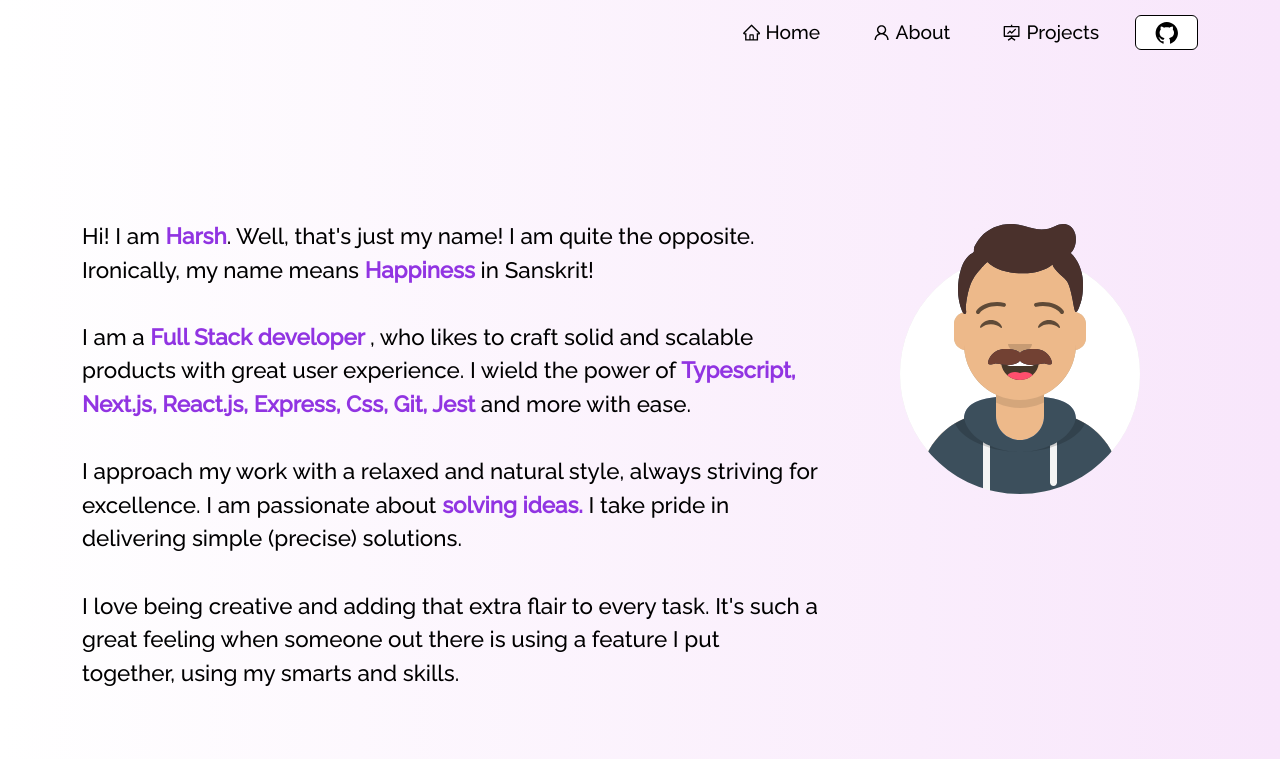
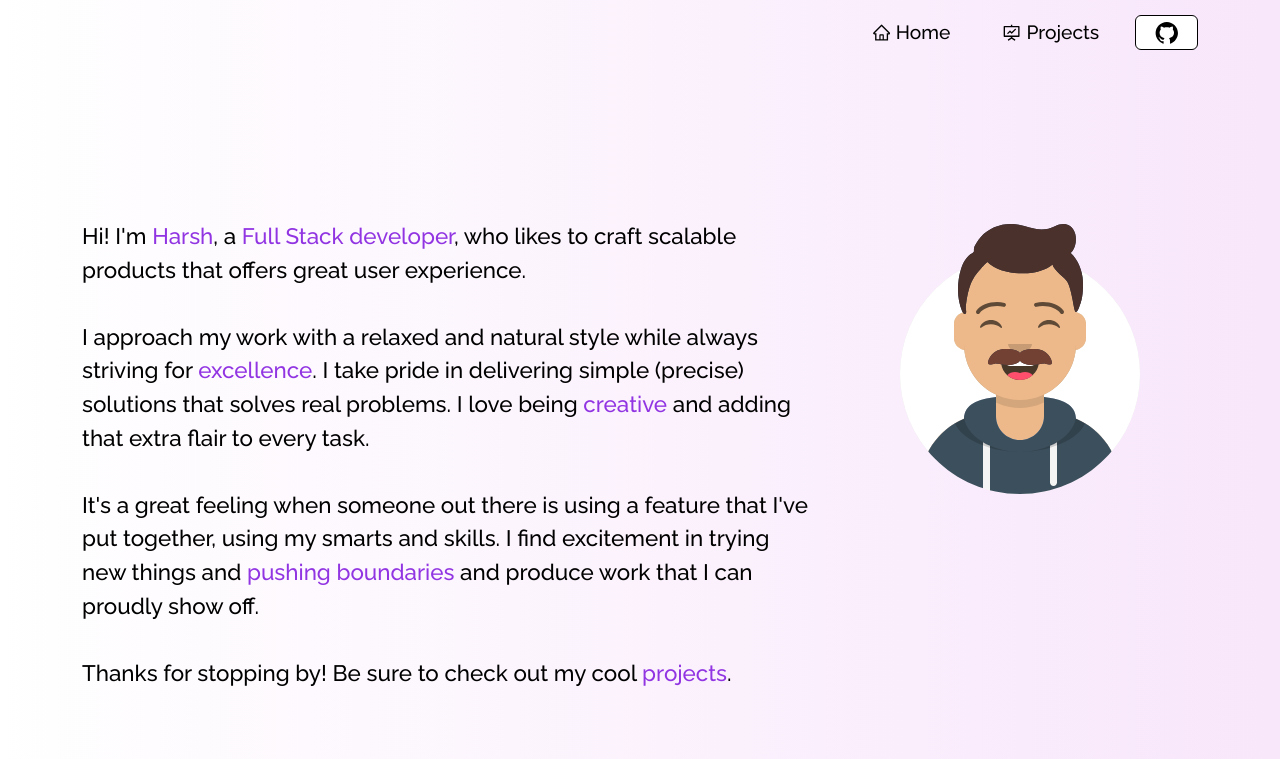
Before and after one commit to hbodgal/portfolio-main, a React (Create React App) app: page / in a window 1280 px wide. Shown: the top 759 px of the page. Built offline with nearby package versions, Linux system fonts and the light colour scheme.

Commit message:
refined-projects-and-discription

```diff
--- a/package.json
+++ b/package.json
@@ -3,6 +3,7 @@
   "version": "0.1.0",
   "private": true,
   "dependencies": {
+    "@babel/plugin-proposal-private-property-in-object": "^7.21.11",
     "@react-pdf/renderer": "^2.2.0",
     "@testing-library/jest-dom": "^5.16.2",
     "@testing-library/react": "^12.1.4",
--- a/src/components/Home/Home2.js
+++ b/src/components/Home/Home2.js
@@ -16,27 +16,29 @@ function Home2() {
             </h1> */}
             {/* <br /> */}
             {/* <br /> */}
-            <p className="home-about-body">
-              Hi! I am <b className="purple">Harsh</b>. Well, that's just my name! I am quite the opposite. Ironically, my name means <b className="purple">Happiness</b> in Sanskrit!<br /><br />
-              {/* Hi I am <b className="purple">Harsh</b>. That's just my name! Ironicolly my name means Hapiness in Sanskrit!<br /><br /> */}
-              I am a <b className="purple">Full Stack developer </b>, who
-              likes to craft solid and scalable products with great user
-              experience. I wield the power of{" "}
+                          {/* Well, that's just my name! I am quite the opposite. Ironically, my name means <b className="purple">Happiness</b> in Sanskrit!<br /><br /> */}
+            {/* Hi I am <b className="purple">Harsh</b>. That's just my name! Ironicolly my name means Hapiness in Sanskrit!<br /><br /> */}
+            {/* I wield the power of{" "}
               <b className="purple">
                 Typescript, Next.js, React.js, Express, Css, Git, Jest
               </b>{" "}
-              and more with ease.
+              and more with ease. */}
+            <p className="home-about-body">
+              Hi! I'm <span className="purple">Harsh</span>, a <span className="purple">Full Stack developer</span>, who
+              likes to craft scalable products that offers great user
+              experience.
               <br />
-              <br />I approach my work with a relaxed and natural style, always
-              striving for excellence. I am passionate about{" "}
-              <b className="purple">solving ideas. </b>
-              I take pride in delivering simple (precise) solutions.
-              <br />
-             <br />I love being creative and adding that extra flair to every
-              task. It's such a great feeling when someone out there is using a
-              feature I put together, using my smarts and skills.  {/* Tech and
+              <br />I approach my work with a relaxed and natural style while always
+              striving for <span class="purple">excellence</span>.
+              I take pride in delivering simple (precise) solutions that solves real problems. I love being <span class="purple">creative</span> and adding that extra flair to every
+              task. <br />
+              <br />It's a great feeling when someone out there is using a
+              feature that I've put together, using my smarts and skills.  {/* Tech and
               coding just pull me in. */}
-              <br />
+               I find excitement in trying new things
+            and <span className="purple">pushing boundaries</span> and produce work that I can proudly show off.{" "}
+              <br /><br />
+              Thanks for stopping by! Be sure to check out my cool <a className="project-link" href="/projects"><span className="purple">projects</span></a>.
               {/* When I'm not coding, you can find me at the beach&nbsp;
               <i>
                 <b className="purple">or traveling thI love being creative and adding that extra flair to every task. It's such a great feeling when someone out there is using a feature I put together, using my smarts and skills. Let me boast a bit about my skills! Tech and coding just pull me in.
--- a/src/components/Navbar.js
+++ b/src/components/Navbar.js
@@ -52,7 +52,7 @@ function NavBar() {
               </Nav.Link>
             </Nav.Item>
 
-            <Nav.Item>
+            {/* <Nav.Item>
               <Nav.Link
                 as={Link}
                 to="/about"
@@ -60,7 +60,7 @@ function NavBar() {
               >
                 <AiOutlineUser style={{ marginBottom: "2px" }} /> About
               </Nav.Link>
-            </Nav.Item>
+            </Nav.Item> */}
 
             <Nav.Item>
               <Nav.Link
--- a/src/components/Projects/Projects.js
+++ b/src/components/Projects/Projects.js
@@ -3,11 +3,11 @@ import { Container, Row, Col } from "react-bootstrap";
 import ProjectCard from "./ProjectCards";
 import streetsmart from "../../Assets/Projects/streetsmart.png";
 import titanbuddy from "../../Assets/Projects/titanbuddy.jpeg";
-import csufmap from "../../Assets/Projects/csufmap.png";
-import eventocity from "../../Assets/Projects/eventocity.png"
+// import csufmap from "../../Assets/Projects/csufmap.png";
+// import eventocity from "../../Assets/Projects/eventocity.png"
 import postathought from "../../Assets/Projects/postathought.png"
 import ticketingapp from "../../Assets/Projects/ticketingApp.png"
-import word_analytics from "../../Assets/Projects/Word_Analytics.png"
+// import word_analytics from "../../Assets/Projects/Word_Analytics.png"
 import taskbag from "../../Assets/Projects/Taskbag.png"
 import streamerpro from "../../Assets/Projects/streamerpro.png"
 function Projects() {
@@ -40,6 +40,7 @@ function Projects() {
               Technologies="Next.js, Tailwind CSS, Supabase, Google Cloud Platform, OAuth, Resend"
               aim="Build end-to-end app using web sockets, server-side events, and google authentication."
               ghLink="https://github.com/hbodgal/streamerpro"
+              demoLink="https://streamerpro.vercel.app/"
             />
           </Col>
 
--- a/src/style.css
+++ b/src/style.css
@@ -604,3 +604,7 @@ button:focus {
 .fork-btn-inner::after {
   display: none !important;
 }
+
+.project-link {
+  text-decoration: none;
+}
```
Also changed, not shown: 2 other files (tests, documents, lock files or other folders).
